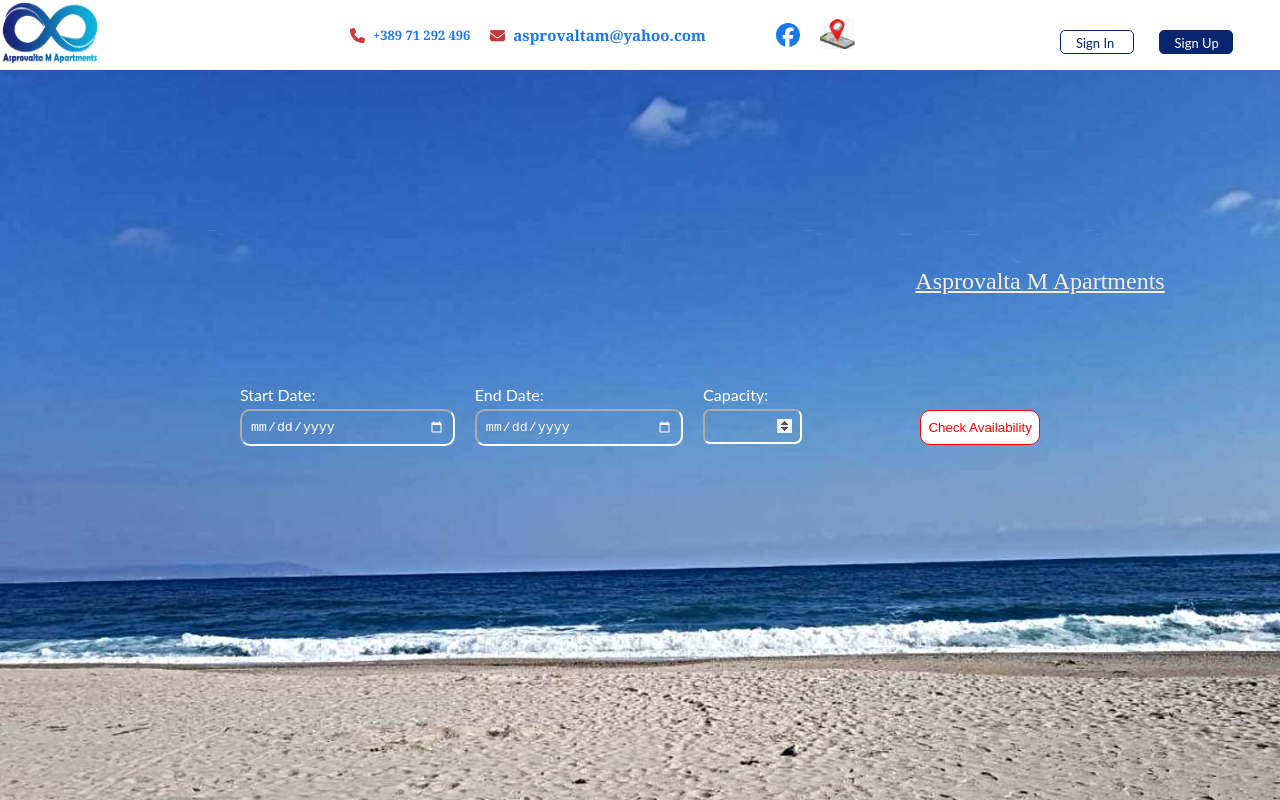
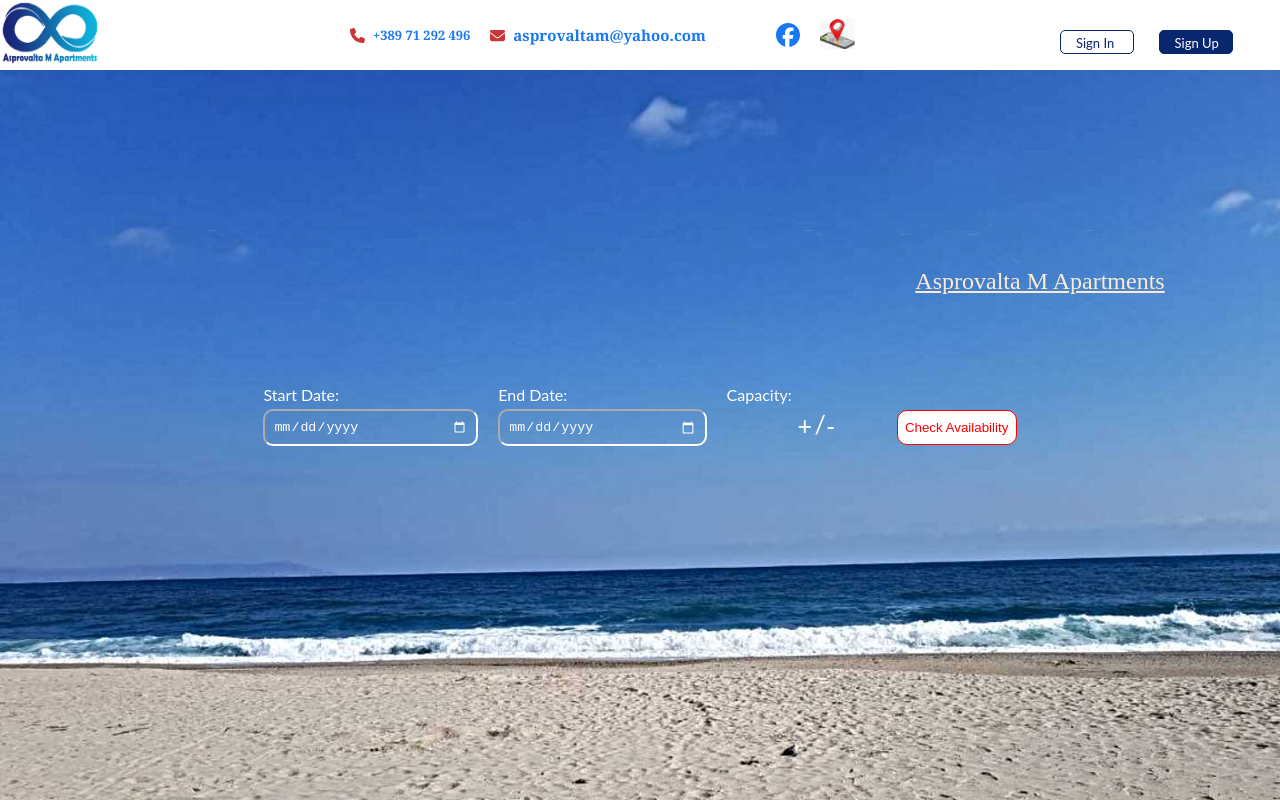
Before and after one commit to jugosack/asprovalta_m_apartments_client, a React (Create React App) app: page / in a window 1280 px wide. Built offline with nearby package versions, Linux system fonts and the light colour scheme.

Commit message:
Add changes to checkavailiability.css

```diff
--- a/src/components/CheckAvailability.js
+++ b/src/components/CheckAvailability.js
@@ -1,14 +1,211 @@
+// import React, { useState } from 'react';
+// import '../styles/checkavailiability.css';
+
+// const RoomAvailabilityCheck = () => {
+//   const [startDate, setStartDate] = useState('');
+//   const [endDate, setEndDate] = useState('');
+//   const [capacity, setCapacity] = useState('');
+//   const [availableRooms, setAvailableRooms] = useState(null);
+
+//   const checkAvailability = async () => {
+//     // Replace 'your-api-endpoint' with your actual API endpoint
+//     const apiUrl = 'http://localhost:3000/rooms/check_availability';
+
+//     try {
+//       const response = await fetch(apiUrl, {
+//         method: 'POST',
+//         headers: {
+//           'Content-Type': 'application/json',
+//         },
+//         body: JSON.stringify({
+//           start_date: startDate,
+//           end_date: endDate,
+//           capacity: parseInt(capacity, 4),
+//         }),
+//       });
+
+//       const data = await response.json();
+//       setAvailableRooms(data.available_dates_per_room);
+//     } catch (error) {
+//       // eslint-disable-next-line no-console
+//       console.error('Error checking availability:', error);
+//     }
+//   };
+
+//   return (
+//     <div className="container">
+//       <label className="startDate" htmlFor="startDate">
+//         Start Date:
+//         <input
+//           id="startDate"
+//           type="date"
+//           value={startDate}
+//           onChange={(e) => setStartDate(e.target.value)}
+//         />
+//       </label>
+//       <label className="endDate" htmlFor="endDate">
+//         End Date:
+//         <input
+//           id="endDate"
+//           type="date"
+//           value={endDate}
+//           onChange={(e) => setEndDate(e.target.value)}
+//         />
+//       </label>
+//       <label className="capacity" htmlFor="capacity">
+//         Capacity:
+//         <input
+//           id="capacity"
+//           type="number"
+//           value={capacity}
+//           onChange={(e) => setCapacity(e.target.value)}
+//
+// eslint-disable-next-line max-len
+//           // onChange={(e) => setCapacity(Math.min(Math.max(parseInt(e.target.value, 10) || 1, 1), 7))}
+//           // min={1}
+//           // max={7}
+//         />
+//       </label>
+//       <button type="button" onClick={checkAvailability}>
+//         Check Availability
+//       </button>
+
+//       {availableRooms && (
+//         <div>
+//           <h3>Available Rooms:</h3>
+//           <ul>
+//             {Object.entries(availableRooms).map(([roomName, availableDates]) => (
+//               <li key={roomName}>
+//                 <strong>
+//                   {roomName}
+//                   :
+//                 </strong>
+//                 {availableDates.join(', ')}
+//               </li>
+//             ))}
+//           </ul>
+//         </div>
+//       )}
+//     </div>
+//   );
+// };
+
+// export default RoomAvailabilityCheck;
+
+// import React, { useState } from 'react';
+// import '../styles/checkavailiability.css';
+
+// const RoomAvailabilityCheck = () => {
+//   const [startDate, setStartDate] = useState('');
+//   const [endDate, setEndDate] = useState('');
+//   const [capacity, setCapacity] = useState(1); // Default capacity is set to 1
+//   const [availableRooms, setAvailableRooms] = useState(null);
+
+//   const checkAvailability = async () => {
+//     // Replace 'your-api-endpoint' with your actual API endpoint
+//     const apiUrl = 'http://localhost:3000/rooms/check_availability';
+
+//     try {
+//       const response = await fetch(apiUrl, {
+//         method: 'POST',
+//         headers: {
+//           'Content-Type': 'application/json',
+//         },
+//         body: JSON.stringify({
+//           start_date: startDate,
+//           end_date: endDate,
+//           capacity: parseInt(capacity, 10), // Parse capacity as an integer
+//         }),
+//       });
+
+//       const data = await response.json();
+//       setAvailableRooms(data.available_dates_per_room);
+//     } catch (error) {
+//       // eslint-disable-next-line no-console
+//       console.error('Error checking availability:', error);
+//     }
+//   };
+
+//   const handleIncrement = () => {
+//     setCapacity((prevCapacity) => (prevCapacity + 1 <= 7 ? prevCapacity + 1 : prevCapacity));
+//   };
+
+//   const handleDecrement = () => {
+//     setCapacity(capacity - 1 >= 1 ? capacity - 1 : 1);
+//   };
+
+//   return (
+//     <div className="container">
+//       <label className="startDate" htmlFor="startDate">
+//         Start Date:
+//         <input
+//           id="startDate"
+//           type="date"
+//           value={startDate}
+//           onChange={(e) => setStartDate(e.target.value)}
+//         />
+//       </label>
+//       <label className="endDate" htmlFor="endDate">
+//         End Date:
+//         <input
+//           id="endDate"
+//           type="date"
+//           value={endDate}
+//           onChange={(e) => setEndDate(e.target.value)}
+//         />
+//       </label>
+//       <label className="capacity" htmlFor="capacity">
+//         Capacity:
+//         <div className="capacity-input">
+//           <input
+//             id="capacity"
+//             type="number"
+//             value={capacity}
+//             onChange={(e) => setCapacity(parseInt(e.target.value, 10))}
+
+//           />
+//           <div className="button-container">
+//             <button className="minus" type="button" onClick={handleDecrement}>-</button>
+//             <span className="separator">/</span>
+//             <button className="plus" type="button" onClick={handleIncrement}>+</button>
+//           </div>
+//         </div>
+//       </label>
+//       <button type="button" onClick={checkAvailability}>
+//         Check Availability
+//       </button>
+
+//       {availableRooms && (
+//         <div>
+//           <h3>Available Rooms:</h3>
+//           <ul>
+//             {Object.entries(availableRooms).map(([roomName, availableDates]) => (
+//               <li key={roomName}>
+//                 <strong>
+//                   {roomName}
+//                   :
+//                 </strong>
+//                 {availableDates.join(', ')}
+//               </li>
+//             ))}
+//           </ul>
+//         </div>
+//       )}
+//     </div>
+//   );
+// };
+
+// export default RoomAvailabilityCheck;
 import React, { useState } from 'react';
 import '../styles/checkavailiability.css';
 
 const RoomAvailabilityCheck = () => {
   const [startDate, setStartDate] = useState('');
   const [endDate, setEndDate] = useState('');
-  const [capacity, setCapacity] = useState('');
+  const [capacity, setCapacity] = useState(''); // Initial capacity is an empty string
   const [availableRooms, setAvailableRooms] = useState(null);
 
   const checkAvailability = async () => {
-    // Replace 'your-api-endpoint' with your actual API endpoint
     const apiUrl = 'http://localhost:3000/rooms/check_availability';
 
     try {
@@ -20,7 +217,8 @@ const RoomAvailabilityCheck = () => {
         body: JSON.stringify({
           start_date: startDate,
           end_date: endDate,
-          capacity: parseInt(capacity, 4),
+          // eslint-disable-next-line max-len
+          capacity: parseInt(capacity, 10) || undefined, // Parse capacity, default to undefined if empty
         }),
       });
 
@@ -30,6 +228,16 @@ const RoomAvailabilityCheck = () => {
       // eslint-disable-next-line no-console
       console.error('Error checking availability:', error);
     }
+  };
+
+  const handleIncrement = () => {
+    // eslint-disable-next-line no-nested-ternary
+    setCapacity((prevCapacity) => (prevCapacity === '' ? 1 : (prevCapacity + 1 <= 7 ? prevCapacity + 1 : prevCapacity)));
+  };
+
+  const handleDecrement = () => {
+    // eslint-disable-next-line no-nested-ternary
+    setCapacity((prevCapacity) => (prevCapacity === '' ? '' : (prevCapacity - 1 >= 1 ? prevCapacity - 1 : prevCapacity)));
   };
 
   return (
@@ -54,16 +262,20 @@ const RoomAvailabilityCheck = () => {
       </label>
       <label className="capacity" htmlFor="capacity">
         Capacity:
+        <div className="capacity-input">
           <input
             id="capacity"
             type="number"
             value={capacity}
             onChange={(e) => setCapacity(e.target.value)}
-          // eslint-disable-next-line max-len
-          // onChange={(e) => setCapacity(Math.min(Math.max(parseInt(e.target.value, 10) || 1, 1), 7))}
-          // min={1}
-          // max={7}
           />
+          <div className="button-container">
+            <button className="plus" type="button" onClick={handleIncrement}>+</button>
+            <span className="separator">/</span>
+            <button className="minus" type="button" onClick={handleDecrement}>-</button>
+
+          </div>
+        </div>
       </label>
       <button type="button" onClick={checkAvailability}>
         Check Availability
--- a/src/styles/checkavailiability.css
+++ b/src/styles/checkavailiability.css
@@ -30,17 +30,20 @@
     flex-direction: column;
   }
 
-  #capacity{
-     width: 50%;
-    padding: 8px;
+  #capacity {
+    width: 30%;
+    height: 35px;
+    padding-left: 15px;
     margin-top: 5px;
-    margin-bottom: 10px;
+    margin-bottom: -10px;
     box-sizing: border-box;
     background-color: transparent;
     border-color: white;
     border-radius: 7px;
     color: white;
-  }
+    border: none;
+    font-size: 20px;
+}
 
   #startDate{
     width: 100%;
@@ -110,6 +113,58 @@
     color: white;
     filter: invert(100%);
   }
-  input[type=number]::-webkit-inner-spin-button {
+  /* input[type=number]::-webkit-inner-spin-button {
     opacity: 1
 }
+   */
+
+   /* input[type="number"]::-webkit-inner-spin-button {
+    -webkit-appearance: none;
+    margin: 0;
+  } */
+
+  .plus {
+    width: 15%;
+    margin-top: 5px;
+    margin-bottom: -10px;
+    background-color: transparent;
+    color: white;
+    border: none;
+    font-size: 25px;
+    padding-right: 15px !important;
+}
+
+
+.minus {
+  width: 15%;
+  margin-top: 5px;
+  margin-bottom: -10px;
+  background-color: transparent;
+  color: white;
+  border: none;
+  font-size: 25px;
+  padding-left: 0px;
+}
+
+.separator {
+  width: 15%;
+  margin-top: 5px;
+  margin-bottom: -10px;
+  background-color: transparent;
+  color: white;
+  border: none;
+  font-size: 25px;
+}
+.capacity-input {
+  display: flex;
+  flex-direction: row;
+  column-gap: 20px;
+  width: 150px;
+  height: 40px;
+}
+
+.button-container {
+  display: flex;
+  flex-direction: row;
+  column-gap: 2px;
+}
```
Lines whose indentation alone changed are shown as unchanged.
